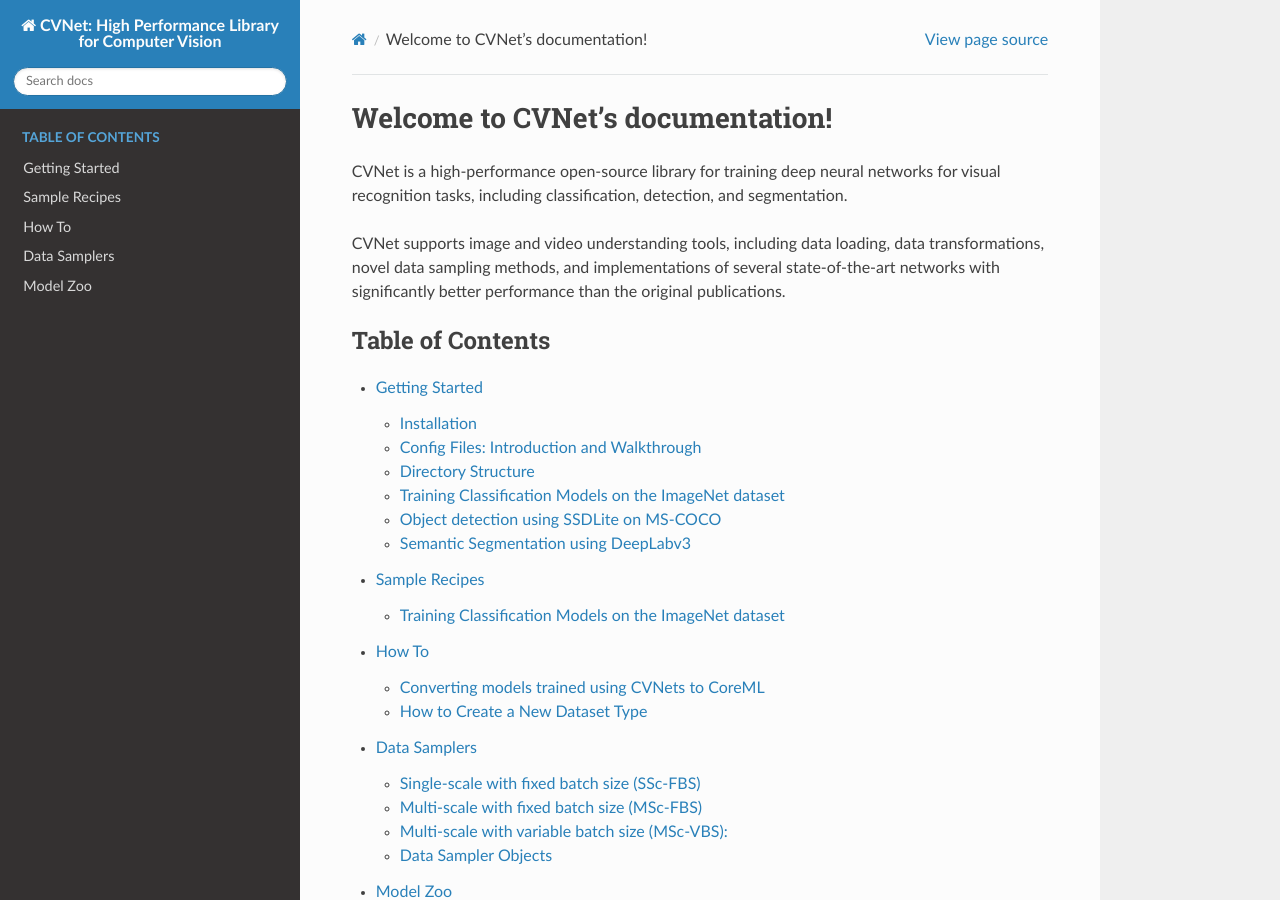
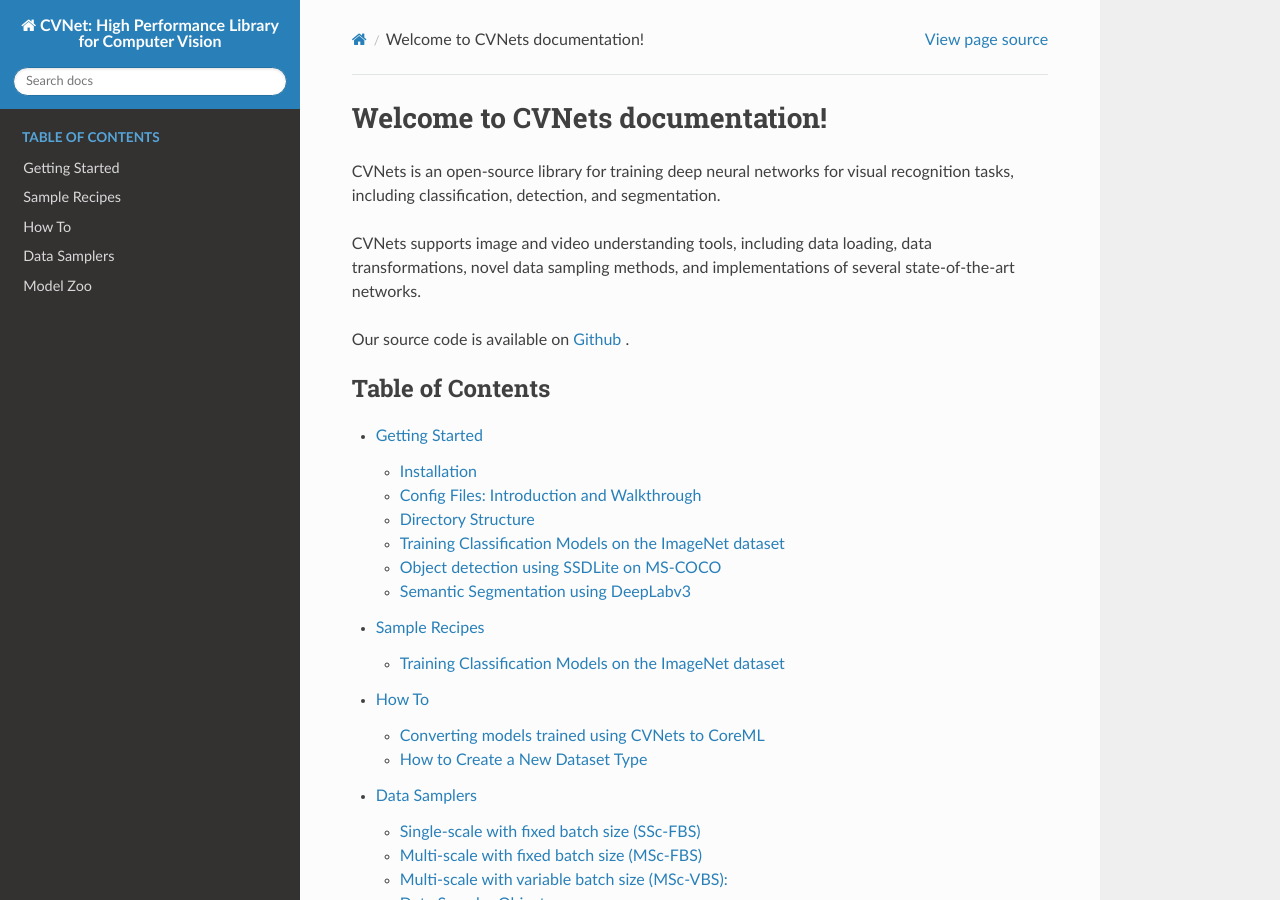
Before and after one commit to apple/ml-cvnets, a Sphinx documentation site: the page built from docs/source/index.rst, in a window 1280 px wide and 900 px high. Built offline with Sphinx 7.4.7 and the Read the Docs theme 2.0.0, drawn with Linux system fonts in a browser that asks for light colours; pages that are not in the unit, such as notebooks, are missing from menus.

```diff
--- a/docs/source/index.rst
+++ b/docs/source/index.rst
@@ -3,16 +3,16 @@
    You can adapt this file completely to your liking, but it should at least
    contain the root `toctree` directive.
 
-Welcome to CVNet's documentation!
+Welcome to CVNets documentation!
 =====================================
 
-CVNet is a high-performance open-source library for training deep neural networks for visual recognition tasks,
+CVNets is an open-source library for training deep neural networks for visual recognition tasks,
 including classification, detection, and segmentation.
 
-CVNet supports image and video understanding tools, including data loading, data transformations, novel data sampling methods,
-and implementations of several state-of-the-art networks with significantly better performance than the original publications.
+CVNets supports image and video understanding tools, including data loading, data transformations, novel data sampling methods,
+and implementations of several state-of-the-art networks.
 
-.. Our source code is available at: \url{https://github.pie.apple.com/sachin-mehta/ml-cvnets}.
+Our source code is available on `Github <https://github.com/apple/ml-cvnets>`_ .
 
 
 .. toctree::
```
Also changed, not shown: other parts of docs/source/index.rst (+0 -1 lines).
